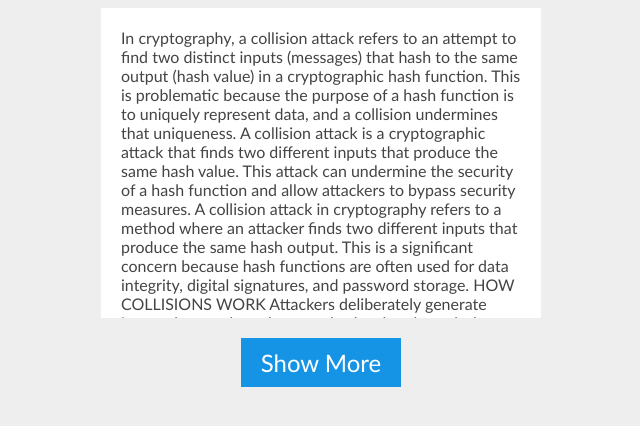
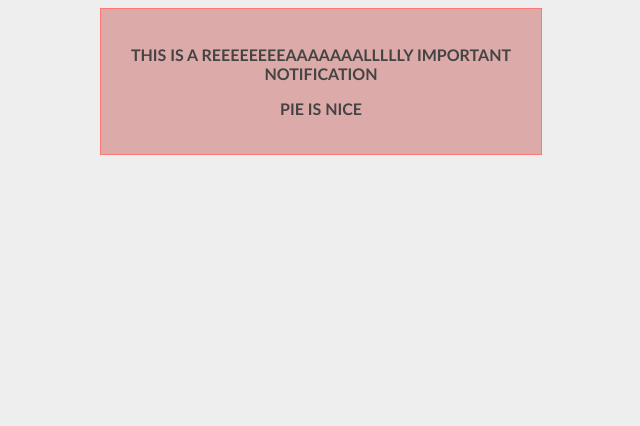
Before and after one commit to Johnnysky2700/JavaScript, a plain HTML site: page index.html in a window 1280 px wide. Shown: the whole page, without its empty margins (319-959 px from the left). Drawn offline with Linux system fonts and the light colour scheme.

Commit message:
Calling the timer function once

```diff
--- a/index.html
+++ b/index.html
@@ -7,40 +7,12 @@
     <link rel="stylesheet" href="style.css" type="text/css">
 </head>
 <body>
-    <div id="content">In cryptography, a collision attack refers to an attempt to find two distinct inputs
-(messages) that hash to the same output (hash value) in a cryptographic hash function.
-This is problematic because the purpose of a hash function is to uniquely represent data,
-and a collision undermines that uniqueness.
-A collision attack is a cryptographic attack that finds two different inputs that produce the
-same hash value. This attack can undermine the security of a hash function and allow
-attackers to bypass security measures.
-A collision attack in cryptography refers to a method where an attacker finds two different
-inputs that produce the same hash output. This is a significant concern because hash
-functions are often used for data integrity, digital signatures, and password storage.
-HOW COLLISIONS WORK
-Attackers deliberately generate inputs that produce the same hash value through the
-hash function. By finding a collision, attackers can create fake digital signatures,
-manipulate data, or undermine the security of digital certificates. Collisions can
-compromise the integrity of databases, allowing attackers to modify or replace vital
-information without detection. <br> <br>
+    <div id="message">
+        <p>THIS IS A REEEEEEEEAAAAAAALLLLLY IMPORTANT NOTIFICATION</p>
+        <P>PIE IS NICE</P>
+    </div>
 
-In more detail, a hash function takes input data and generates a fixed-size string of
-characters, which appears random. A collision occurs when two different inputs yield the
-same hash value, undermining the uniqueness property of the hash function.
-There are two main types of collision attacks:
-1. Birthday Attack: This exploits the probability of collisions based on the birthday paradox,
-suggesting that in a group of 23 people, there's a better than even chance that two people
-share a birthday. Similarly, it shows that with a certain number of random inputs, collisions
-in hash functions can be found more easily than expected.
-2. Second Preimage Attack: This involves finding a different input that hashes to the same
-value as a given input. This is more straightforward than a general collision attack, as it
-targets a specific hash output.
-To mitigate the risk of collision attacks, cryptographers recommend using hash functions
-that are resistant to such attacks, like SHA-256 or SHA-3, which have larger output sizes and
-are more complex
-</div>
-
-    <a id="show-more">Show More</a>
+    <!--<div id="colour-changer"></div>-->
 
 
     <script src="text.js"></script>
--- a/style.css
+++ b/style.css
@@ -2,42 +2,38 @@ body{
     background: #eee;
 }
 
-#content{
+#message{
       width: 400px;
-      background: #fff;
+      background: #ddaaaa;
       padding: 20px;
       padding-top: 20px;
       font-family: calibri;
       color: #444;
       margin: 0 auto;
-      max-height: 270px;
-      overflow: hidden;
+      text-align: center;
+      border: 1px solid #ff7777;
+      font-weight: bold;
+      opacity: 0;
 
       /* set transitions up. */
-      -webkit-transition: max-height o.7s;
-      -moz-transition: max-height 0.7s;
-      transition: max-height 0.7s;
+      -webkit-transition: opacity o.7s;
+      -moz-transition: opacity 0.7s;
+      transition: opacity 0.7s;
 }
 
-#content.open{
-    max-height: 1000px;
+#message.show{
+    opacity: 1;
 
         /* set transitions up. */
-        -webkit-transition: max-height o.7s;
-        -moz-transition: max-height 0.7s;
-        transition: max-height 0.7s;
+        -webkit-transition: opacity o.7s;
+        -moz-transition: opacity 0.7s;
+        transition: opacity 0.7s;
 }
 
-#show-more{
-    background: #1594e5;
-    color: #fff;
-    font-family: calibri;
-    display: block;
-    width: 140px;
-    font-size: 24px;
-    padding: 10px;
-    text-align: center;
-    margin: 20px auto;
-    cursor: pointer;
+#colour-changer{
+    width: 200px;
+    height: 100px;
+    margin: 30px auto;
+    border: 1px solid #000;
 
 }
--- a/text.js
+++ b/text.js
@@ -1,25 +1,9 @@
-function setUpEvents(){
+var myMessage = document.getElementById("message");
 
-      var content = document.getElementById("content")
-      var button = document.getElementById("show-more")
+function showMessage(){
 
-      button.onclick = function(){
-                  if(content.className == "open"){
-                      //shrink the box
-                      content.className = "";
-                      button.innerHTML = "Show More";
-               } else{
-                    //expand the box
-                    content.className = "open";
-                    button.innerHTML = "Show Less";
-               }
-
-      };
+      myMessage.className = "show";
 
 }
 
-window.onload = function(){
-
-     setUpEvents();
-
-};
+setTimeout(showMessage, 3000);
```
